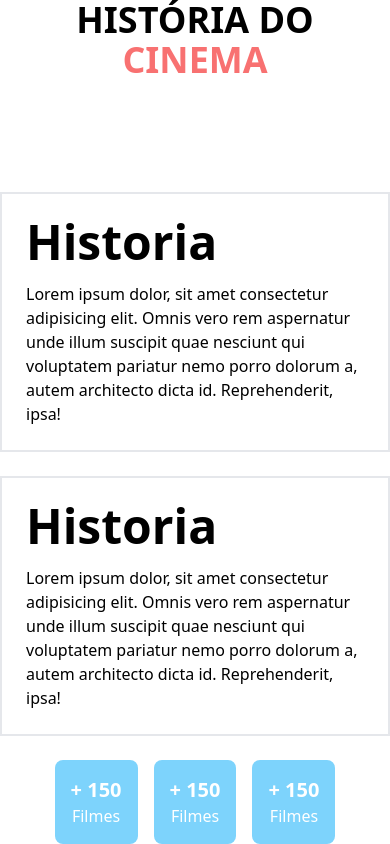
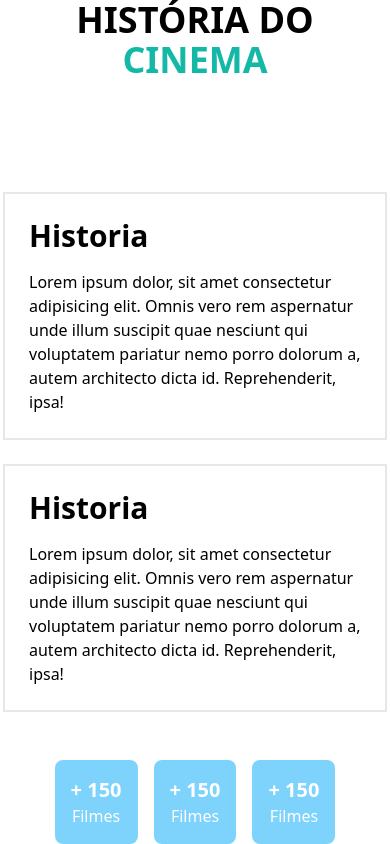
Before and after one commit to joseook/api-movie, a website: page components/pages/about/about-plus.html in a window 390 px wide. Drawn offline with nearby package versions, Linux system fonts and the light colour scheme.

Commit message:
Update feature

```diff
--- a/components/pages/about/about-plus.html
+++ b/components/pages/about/about-plus.html
@@ -17,15 +17,15 @@
       rel="stylesheet" />
   </head>
   <body class="overflow-x-hidden">
-    <section class="h-screen w-screen .about-addction">
+    <section class="h-screen w-screen .about-addction ">
       <div class="container mx-auto">
         <h1 class="text-center font-bold uppercase text-4xl  xl:text-6xl">
-          História do <span class="text-red-400">cinema</span>
+          História do <span class="text-teal-500">cinema</span>
         </h1>
         <div
           class="flex w-full items-center xl:gap-[10rem] gap-6 mt-28 xl:flex-row lg:flex-row flex-col">
-          <div class="flex flex-col border-2 max-w-md max-h-min p-6">
-            <h1 class="font-bold text-5xl">Historia</h1>
+          <div class="flex flex-col border-2 xl:max-w-md lg:max-w-md max-w-sm max-h-min p-6">
+            <h1 class="font-bold xl:text-5xl text-3xl">Historia</h1>
             <p class="text-start mt-4">
               Lorem ipsum dolor, sit amet consectetur adipisicing elit. Omnis
               vero rem aspernatur unde illum suscipit quae nesciunt qui
@@ -33,8 +33,8 @@
               id. Reprehenderit, ipsa!
             </p>
           </div>
-          <div class="flex flex-col border-2 max-w-md max-h-min p-6">
-            <h1 class="font-bold text-5xl">Historia</h1>
+          <div class="flex flex-col border-2 xl:max-w-md lg:max-w-md max-w-sm max-h-min p-6">
+            <h1 class="font-bold xl:text-5xl text-3xl">Historia</h1>
             <p class="text-start mt-4">
               Lorem ipsum dolor, sit amet consectetur adipisicing elit. Omnis
               vero rem aspernatur unde illum suscipit quae nesciunt qui
@@ -47,7 +47,7 @@
             src="/components/public/about-img/back-cinema.jpg"
             alt="" />
         </div>
-        <div class="flex xl:justify-start items-center gap-4 xl:mt-0 mt-6 xl:ml-0 justify-center">
+        <div class="flex xl:justify-start items-center gap-4 xl:mt-0 mt-12 xl:ml-0 justify-center">
           <div class="flex flex-col bg-sky-300 rounded-lg p-4 text-white xl:w-1/12 text-center">
             <span class="font-bold text-xl">+ 150</span>
             <span>Filmes</span>
```
